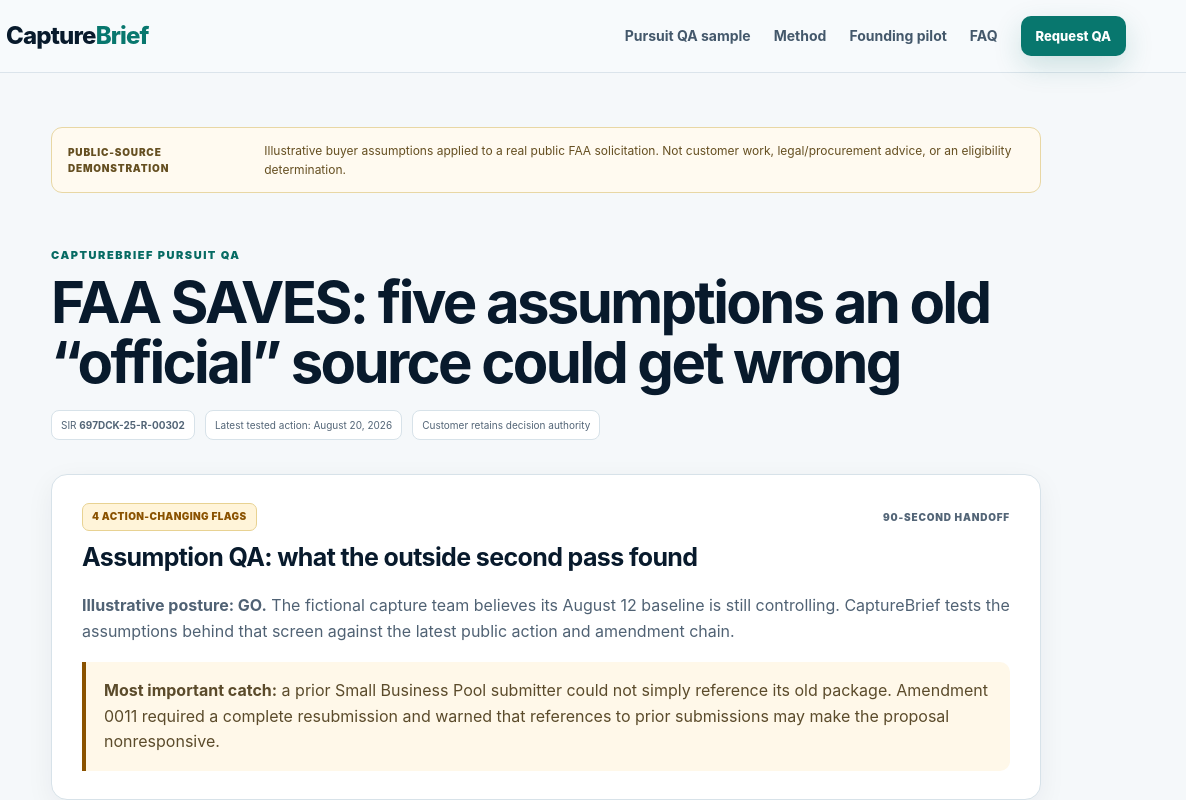
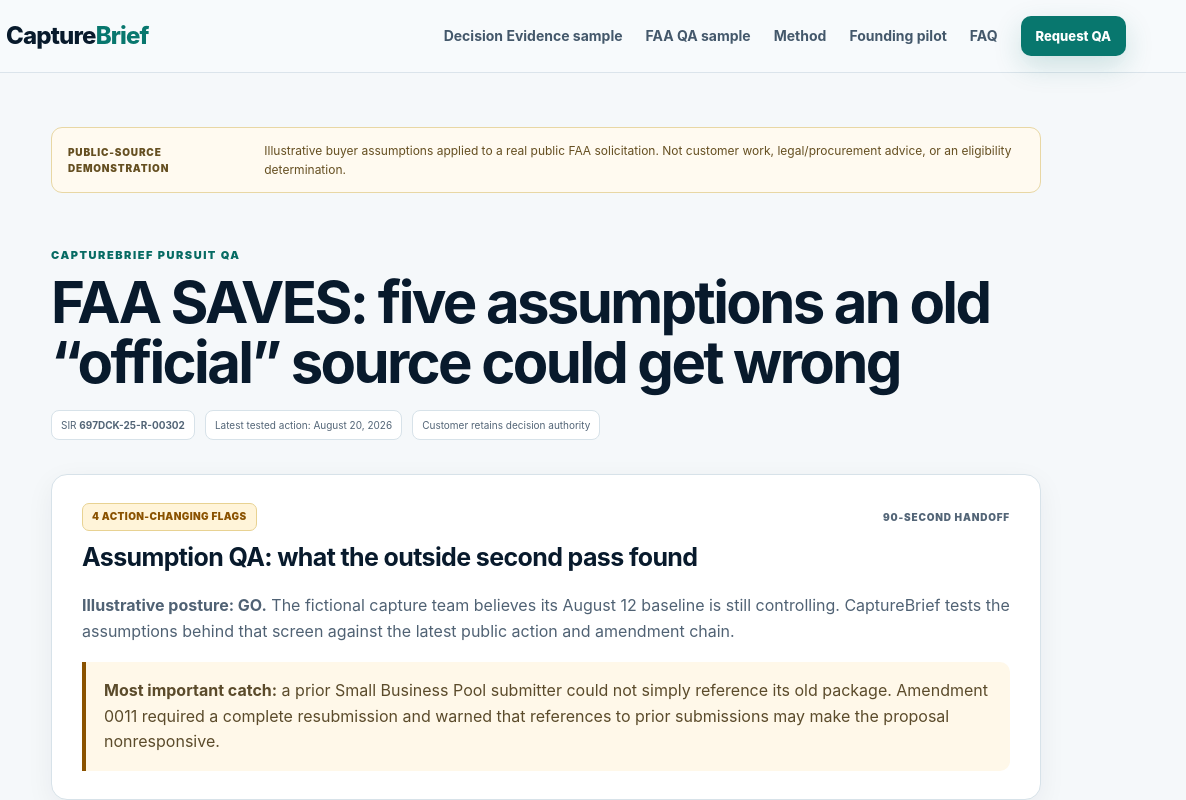
Before and after one commit to P00NSMASHER/capturebrief, a plain HTML site: page sample.html in a window 1280 px wide. Shown: the top 800 px of the page, 94-1280 px from the left. Drawn offline with Linux system fonts and the light colour scheme.

Commit message:
Cross-link public QA and Decision Evidence samples

```diff
--- a/sample.html
+++ b/sample.html
@@ -1,8 +1,8 @@
 <!DOCTYPE html><html lang="en"><head><meta charset="UTF-8"><meta name="viewport" content="width=device-width, initial-scale=1.0"><title>CaptureBrief Pursuit QA Sample — FAA SAVES Amendment 0011</title><meta name="description" content="Five illustrative pursuit assumptions tested against FAA SAVES Amendment 0011: source freshness, resubmission completeness, pool-specific rights, OEM tiers, and corrected attachments."><meta name="theme-color" content="#081a2c"><meta name="robots" content="index,follow"><meta property="og:type" content="website"><meta property="og:site_name" content="CaptureBrief"><meta property="og:title" content="CaptureBrief Pursuit QA Sample — FAA SAVES Amendment 0011"><meta property="og:description" content="Four action-changing catches from five illustrative assumptions in a real public FAA solicitation."><meta property="og:url" content="https://capturebrief.netlify.app/sample.html"><meta property="og:image" content="https://capturebrief.netlify.app/assets/og-capturebrief.png"><link rel="canonical" href="https://capturebrief.netlify.app/sample.html"><link rel="icon" href="favicon.svg" type="image/svg+xml"><link rel="manifest" href="site.webmanifest"><link rel="stylesheet" href="assets/styles.css"><link rel="stylesheet" href="assets/v5.css"></head><body class="document-page"><a class="skip-link" href="#main">Skip to content</a>
 <header class="site-header"><div class="wrap nav-shell">
 <a class="brand" href="index.html" aria-label="CaptureBrief home"><span class="brand-mark" aria-hidden="true"><span></span><span></span><span></span></span><span class="brand-word">Capture<span>Brief</span></span></a>
-<nav class="desktop-nav" aria-label="Primary navigation"><a href="sample.html">Pursuit QA sample</a><a href="index.html#method">Method</a><a href="index.html#pilot">Founding pilot</a><a href="index.html#faq">FAQ</a><a class="btn btn-sm" href="index.html#request">Request QA</a></nav>
-<div class="mobile-menu" data-mobile-menu><button class="menu-toggle" type="button" aria-expanded="false" aria-controls="mobile-panel" aria-label="Open navigation">Menu</button><nav class="mobile-panel" id="mobile-panel" aria-label="Mobile navigation" hidden><a href="sample.html">Pursuit QA sample</a><a href="index.html#method">Method</a><a href="index.html#pilot">Founding pilot</a><a href="index.html#faq">FAQ</a><a href="data-handling.html">Data handling</a><a class="btn btn-sm" href="index.html#request">Request QA</a></nav></div>
+<nav class="desktop-nav" aria-label="Primary navigation"><a href="decision-evidence-sample.html">Decision Evidence sample</a><a href="sample.html">FAA QA sample</a><a href="index.html#method">Method</a><a href="index.html#pilot">Founding pilot</a><a href="index.html#faq">FAQ</a><a class="btn btn-sm" href="index.html#request">Request QA</a></nav>
+<div class="mobile-menu" data-mobile-menu><button class="menu-toggle" type="button" aria-expanded="false" aria-controls="mobile-panel" aria-label="Open navigation">Menu</button><nav class="mobile-panel" id="mobile-panel" aria-label="Mobile navigation" hidden><a href="decision-evidence-sample.html">Decision Evidence sample</a><a href="sample.html">FAA QA sample</a><a href="index.html#method">Method</a><a href="index.html#pilot">Founding pilot</a><a href="index.html#faq">FAQ</a><a href="data-handling.html">Data handling</a><a class="btn btn-sm" href="index.html#request">Request QA</a></nav></div>
 </div></header><main id="main" class="doc-main"><div class="wrap doc-wrap">
 <div class="doc-banner"><span>PUBLIC-SOURCE DEMONSTRATION</span><p>Illustrative buyer assumptions applied to a real public FAA solicitation. Not customer work, legal/procurement advice, or an eligibility determination.</p></div>
 <div class="doc-title"><p class="eyebrow">CaptureBrief Pursuit QA</p><h1>FAA SAVES: five assumptions an old “official” source could get wrong</h1><div class="doc-meta"><span>SIR <b>697DCK-25-R-00302</b></span><span>Latest tested action: August 20, 2026</span><span>Customer retains decision authority</span></div></div>
@@ -34,7 +34,7 @@
 <div class="sample-principle"><strong>Why this matters:</strong> four of the five tested assumptions change what an offeror may submit, whether it may act, or which controlling documents it must use. The deadline correction is shown separately as a useful confirmation.</div><div class="doc-cta"><div><h2>Want an outside adversarial second pass on a real pursuit?</h2><p>The founding pilot is $149 one time for one selected public federal pursuit. The 14-day public-source change watch is included; no automatic renewal.</p></div><a class="btn" href="index.html#request">Request Pursuit QA</a></div>
 </div></main><footer class="footer"><div class="wrap footer-grid">
 <div><a class="brand footer-brand" href="index.html"><span class="brand-mark" aria-hidden="true"><span></span><span></span><span></span></span><span class="brand-word">Capture<span>Brief</span></span></a><p>Outside adversarial public-source Pursuit QA before proposal kickoff. Final pursuit and procurement decisions remain with your team.</p></div>
-<div><strong>Product</strong><a href="sample.html">Pursuit QA sample</a><a href="index.html#method">Method</a><a href="index.html#pilot">Founding pilot</a><a href="index.html#faq">FAQ</a></div>
+<div><strong>Samples</strong><a href="decision-evidence-sample.html">Decision Evidence sample</a><a href="sample.html">FAA QA sample</a><a href="index.html#method">Method</a><a href="index.html#pilot">Founding pilot</a><a href="index.html#faq">FAQ</a></div>
 <div><strong>Trust</strong><a href="data-handling.html">Data handling</a><a href="privacy.html">Privacy</a><a href="terms.html">Terms</a></div>
 <div><strong>Contact</strong><a href="index.html#request">Request Pursuit QA</a><span>Jamison Perkins · Founder/operator</span><span>Not affiliated with or endorsed by SAM.gov or the U.S. government.</span></div>
 </div><div class="wrap footer-bottom"><span>© 2026 CaptureBrief · Founder-operated service</span><span>Public-source QA · No bid submission · No win guarantees</span></div></footer><script src="assets/main.js" defer></script></body></html>
```
